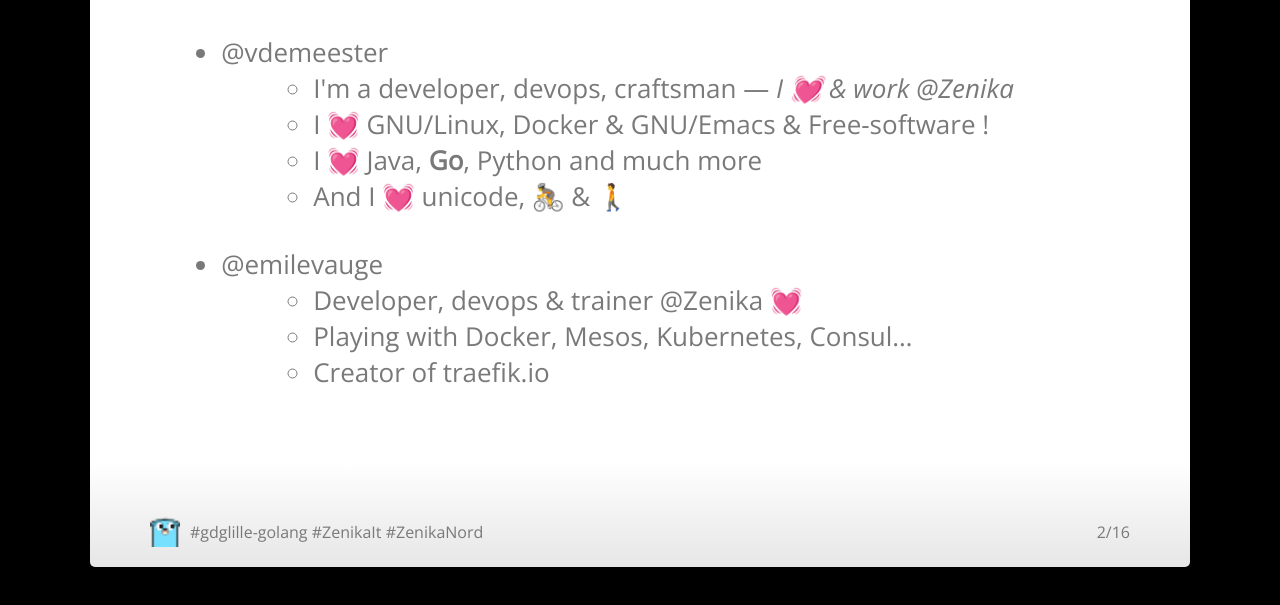
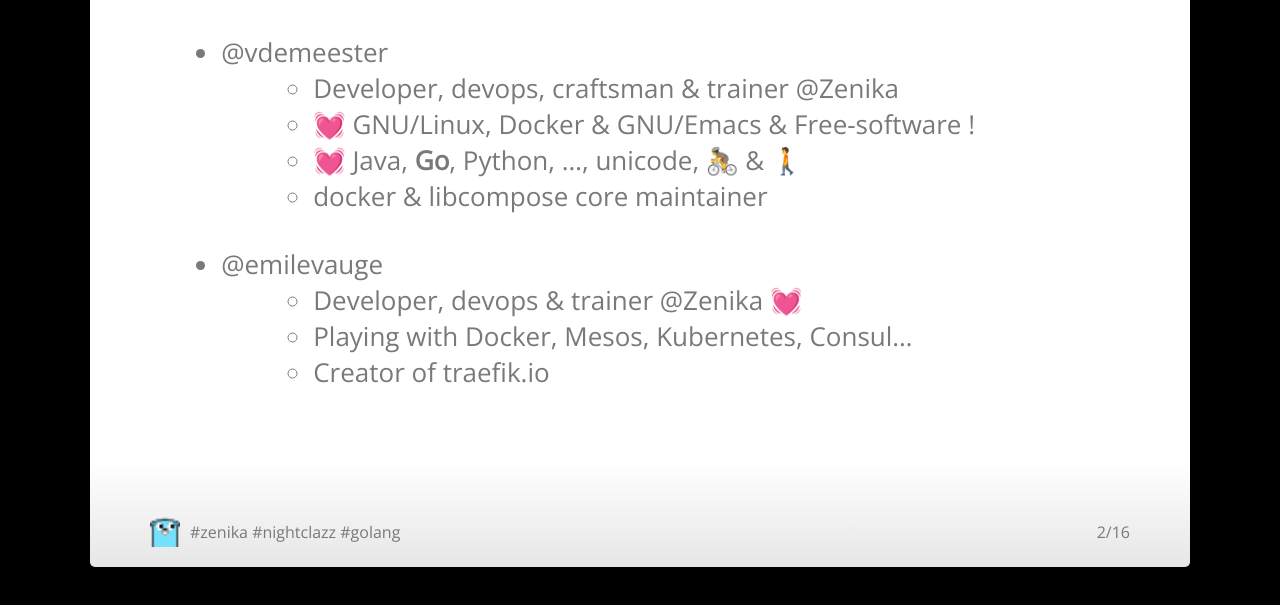
Before and after one commit to Zenika/NightClazz-Go-lang-, a plain HTML site: page 1-presentation/index.html in a window 1280 px wide. Both pictures are taken after a click on the element 1240 px from the left and 400 px from the top of the page. Shown: the part 183-788 px from the top of the page. Drawn offline with nearby package versions, Linux system fonts and the light colour scheme.

Commit message:
Update whoami O:)

```diff
--- a/1-presentation/index.html
+++ b/1-presentation/index.html
@@ -2,7 +2,7 @@
 <html>
 <head>
 <title></title>
-<!-- 2016-02-03 Wed 21:37 -->
+<!-- 2016-02-04 Thu 00:02 -->
 <meta  charset="utf-8" />
 <meta  htto-equiv="X-UA-Compatible" content="chrome=1" />
 <meta  name="generator" content="Org-mode with org-ioslide" />
@@ -46,13 +46,13 @@
 <ul>
 <li>@vdemeester
 <ul>
-<li>I'm a developer, devops, craftsman — <i>I 💓 &amp; work @Zenika</i>
+<li>Developer, devops, craftsman &amp; trainer @Zenika
 </li>
-<li>I 💓 GNU/Linux, Docker &amp; GNU/Emacs &amp; Free-software !
+<li>💓 GNU/Linux, Docker &amp; GNU/Emacs &amp; Free-software !
 </li>
-<li>I 💓 Java, <b>Go</b>, Python and much more
+<li>💓 Java, <b>Go</b>, Python, …,  unicode, 🚴 &amp; 🚶
 </li>
-<li>And I 💓 unicode, 🚴 &amp; 🚶
+<li>docker &amp; libcompose core maintainer
 </li>
 </ul>
 </li>
--- a/1-presentation/theme/css/small-icon.css
+++ b/1-presentation/theme/css/small-icon.css
@@ -1,7 +1,7 @@
 slides > slide:not(.nobackground):before {
 background: url(../../images/golang.ico) no-repeat 0 50%;
 font-size: 12pt;
-content: "#gdglille-golang #ZenikaIt #ZenikaNord";
+content: "#zenika #nightclazz #golang";
 position: absolute;
 bottom: 20px;
 left: 60px;
```
Also changed, not shown: 1 other file.
